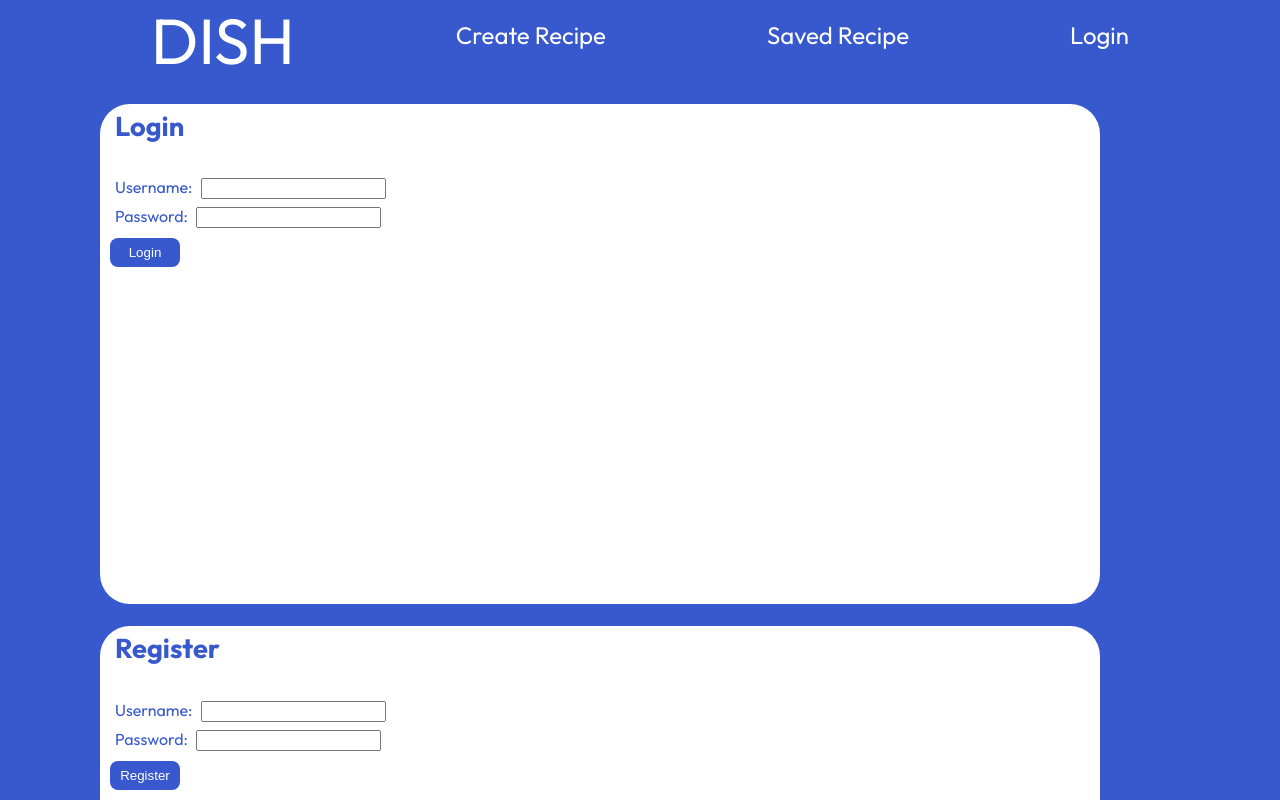
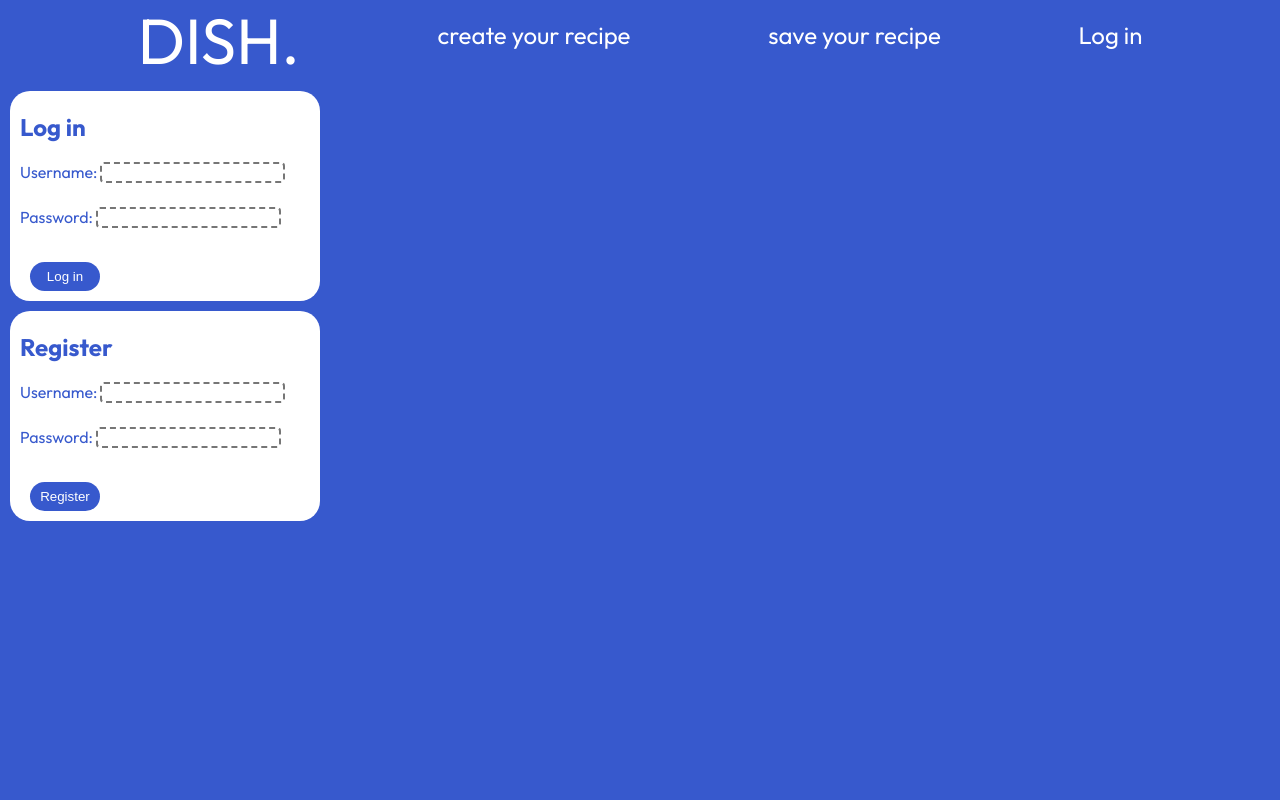
Before and after one commit to zeinaaabbb/Dish, a React (Create React App) app in the folder client/: page /auth in a window 1280 px wide. Shown: the top 800 px of the page. Built offline with nearby package versions, Linux system fonts and the light colour scheme.

Commit message:
improved the navbar and login features

```diff
--- a/client/src/App.css
+++ b/client/src/App.css
@@ -1,6 +1,60 @@
+.App {
+  font-family: "Outfit", sans-serif;
+  background-color: #3759CD;
+  height: 100vh;
+
+}
+
 body {
   margin: 0;
   padding: 0;
+}
+
+/* Auth */
+.auth-container {
+  background-color: white;
+  padding-left: 10px;
+  width: 300px;
+  border-radius: 20px;
+  margin: 10px;
+  padding-top: 1px;
+}
+
+.form-group {
+  margin: 0 auto 1.5rem auto;
+  display: flex;
+  align-items: center;
+  flex-wrap: wrap;
+}
+
+.form-group > label, h2 {
+  color: #3759CD;;
+}
+
+.form-group > input {
+  border-radius: 4px;
+  margin-left: 3px;
+  border-style: dashed
+}
+
+.form-group > imput::placeholder {
+  font-weight: lighter;
+  opacity: 0.5;
+}
+
+.auth-btn {
   background-color: #3759CD;
-  font-family: "Outfit", sans-serif;
+  color: white;
+  border: none;
+  cursor: pointer;
+  border-radius: 20px;
+  margin-top: 10px;
+  margin-left: 10px;
+  padding: 7px;
+  width: 70px;
+  margin: 10px;
 }
+
+.auth-btn:hover {
+  background-color: #CDAB37;
+}
--- a/client/src/components/Navbar.jsx
+++ b/client/src/components/Navbar.jsx
@@ -1,12 +1,7 @@
 import { Link, useNavigate } from "react-router-dom"
 import { useCookies } from "react-cookie";
-import styles from "./Navbar.module..css"
+import "./Navbar.module..css"
 
-const linkStyle = {
-  textDecoration: 'none',
-  margin: '0 10px',
-  // Add more styles as needed
-};
 
 function Navbar() {
   const [cookies, setCookies] = useCookies(["access_token"]);
@@ -20,13 +15,13 @@ function Navbar() {
 
   return (
     <div className="navbar">
-      <Link to="/" className="navLink-logo" style={linkStyle}>DISH</Link>
-      <Link to="/createrecipe" className="navLink" style={linkStyle}>Create Recipe</Link>
-      <Link to="/savedrecipe" className="navLink" style={linkStyle}>Saved Recipe</Link>
+      <Link to="/" className="navLink-logo">DISH.</Link>
+      <Link to="/createrecipe" className="navLink">create your recipe</Link>
+      <Link to="/savedrecipe" className="navLink">save your recipe</Link>
       {!cookies.access_token ? (
-        <Link to="/auth" className="navLink" style={linkStyle}>Login</Link>
+        <Link to="/auth" className="navLink">Log in</Link>
       ) : (
-        <button onClick={logout}  className="navLink"> Logout </button>
+        <button onClick={logout}  className="navLink"> Log out </button>
       )}
     </div>
   )
--- a/client/src/components/Navbar.module..css
+++ b/client/src/components/Navbar.module..css
@@ -9,11 +9,12 @@
   font-size: 1.5em;
   color: white;
   text-decoration: none;
-  font-family:  "Outfit", sans-serif;
-
+  margin: '0 10px',
 }
 
 .navLink-logo {
   font-size: 4em;
   color: white;
+  text-decoration: none;
+  margin: '0 10px',
 }
--- a/client/src/pages/Auth.jsx
+++ b/client/src/pages/Auth.jsx
@@ -3,8 +3,6 @@ import axios from 'axios';
 
 import {useCookies} from "react-cookie";
 import {useNavigate} from "react-router-dom";
-
-import styles from "./Auth.module.css";
 
 
 function Auth() {
@@ -48,7 +46,7 @@ const Login = () => {
       setUsername={setUsername}
       password={password}
       setPassword={setPassword}
-      label="Login"
+      label="Log in"
       onSubmit={onSubmit}
     />
   );
@@ -100,8 +98,8 @@ const Form = ({
 }) => {
   return(
     <div className="auth-container">
-      <form onSubmit={onSubmit}>
-        <div className="content">
+      <form onSubmit={onSubmit} className="form-container">
+        <div className="auth-content">
         <h2>{label}</h2>
         <div className="form-group">
           <label htmlFor="username"> Username: </label>
@@ -119,7 +117,7 @@ const Form = ({
             value={password}
             onChange={(event) => setPassword(event.target.value)} />
         </div>
-        <button type="submit">{label}</button>
+        <button type="submit" class="auth-btn">{label}</button>
         </div>
       </form>
   </div>
--- a/client/src/pages/Auth.module.css
+++ /dev/null
@@ -1,51 +0,0 @@
-.auth {
-  display: flex;
-  justify-content: center;
-  align-items: center;
-  height: 100vh;
-  background-color: #f2f2f2;
-}
-
-form {
-  background-color: white;
-  border-radius: 30px;
-  width: 1000px;
-  height: 500px;
-  margin-left: 100px
-}
-
-h2 {
-  font-size: 1.7em;
-}
-
-h2, label {
-  color:#3759CD;
-  padding: 5px;
-  margin-left: 10px;
-}
-
-button {
-  background-color: #3759CD;
-  color: white;
-  border: none;
-  cursor: pointer;
-  border-radius: 8px;
-  margin-top: 10px;
-  margin-left: 10px;
-  padding: 7px;
-  width: 70px;
-}
-
-input {
-  margin-top: 0.5rem;
-}
-
-input::placeholder {
-  font-weight: bold;
-  opacity: 0.5;
-}
-
-.auth-container{
-  margin-left: 10px;
-  padding-left: 10px;
-}
```
